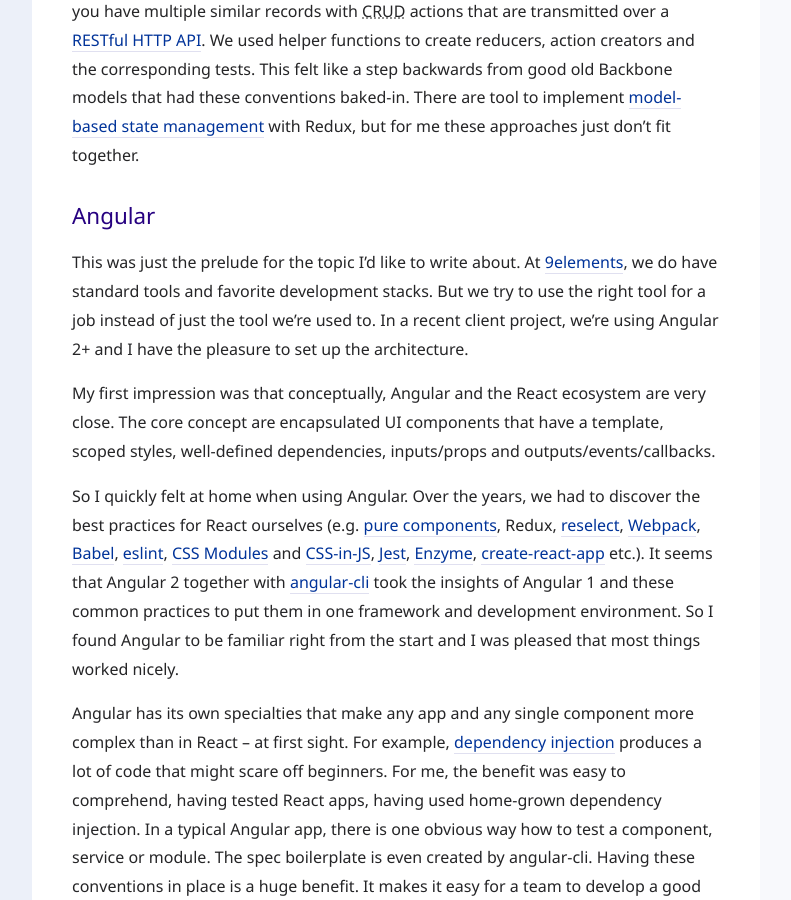
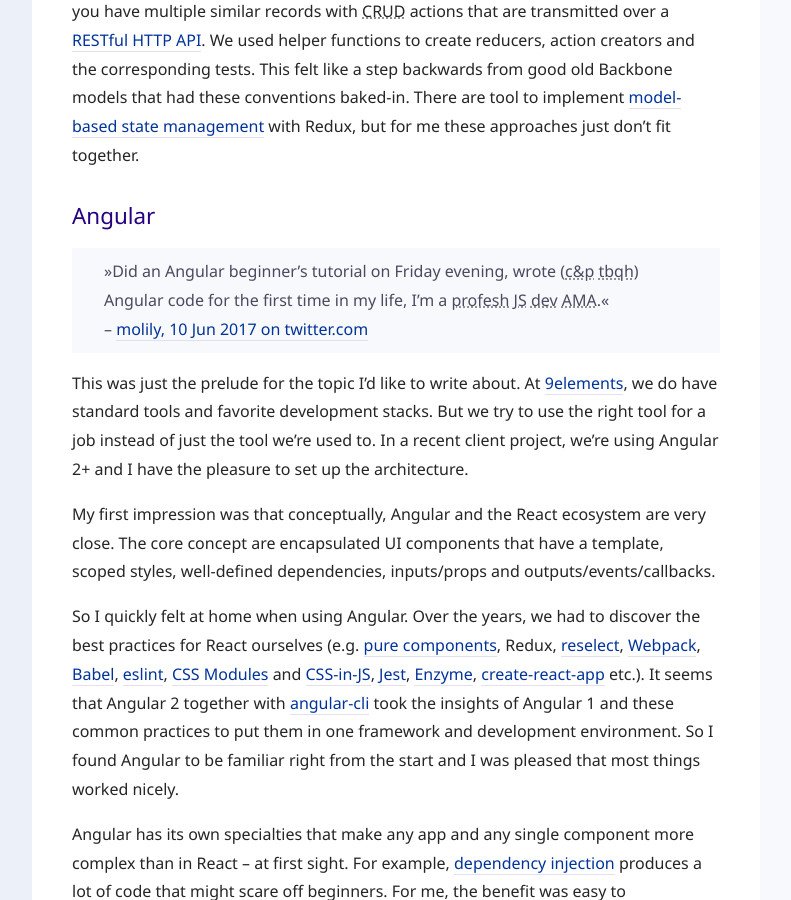
Before and after one commit to molily/molily.de, a Jekyll site: the page built from _posts/2017-11-02-angular-typescript-rxjs.md, in a window 1280 px wide and 900 px high, scrolled down 2159 px. Shown: the whole window, without its empty margins (88-879 px from the left). Built offline with Jekyll 4.4.1, drawn with Linux system fonts in a browser that asks for light colours; some web fonts are replaced.

Commit message:
Adds quote to article

```diff
--- a/_posts/2017-11-02-angular-typescript-rxjs.md
+++ b/_posts/2017-11-02-angular-typescript-rxjs.md
@@ -35,6 +35,11 @@
 Another well-known drawback of Redux is that you need a lot of boilerplate code if you have multiple similar records with <abbr title="create, read, update, delete">CRUD</abbr> actions that are transmitted over a [RESTful HTTP API](https://en.wikipedia.org/wiki/Representational_state_transfer). We used helper functions to create reducers, action creators and the corresponding tests. This felt like a step backwards from good old Backbone models that had these conventions baked-in. There are tool to implement [model-based state management](https://github.com/tommikaikkonen/redux-orm) with Redux, but for me these approaches just don’t fit together.
 
 # Angular
+
+<blockquote>
+<p>»Did an Angular beginner’s tutorial on Friday evening, wrote (<abbr title="copy and paste">c&amp;p</abbr> <abbr title="to be quite honest">tbqh</abbr>) Angular code for the first time in my life, I’m a <abbr title="professional">profesh</abbr> <abbr title="JavaScript">JS</abbr> <abbr title="developer">dev</abbr> <abbr title="ask my anything">AMA</abbr>.«<br>
+– <a href="https://twitter.com/molily/status/873325962984869888">molily, 10 Jun 2017 on twitter.com</a></p>
+</blockquote>
 
 This was just the prelude for the topic I’d like to write about. At [9elements](https://9elements.com), we do have standard tools and favorite development stacks. But we try to use the right tool for a job instead of just the tool we’re used to. In a recent client project, we’re using Angular 2+ and I have the pleasure to set up the architecture.
 
```
